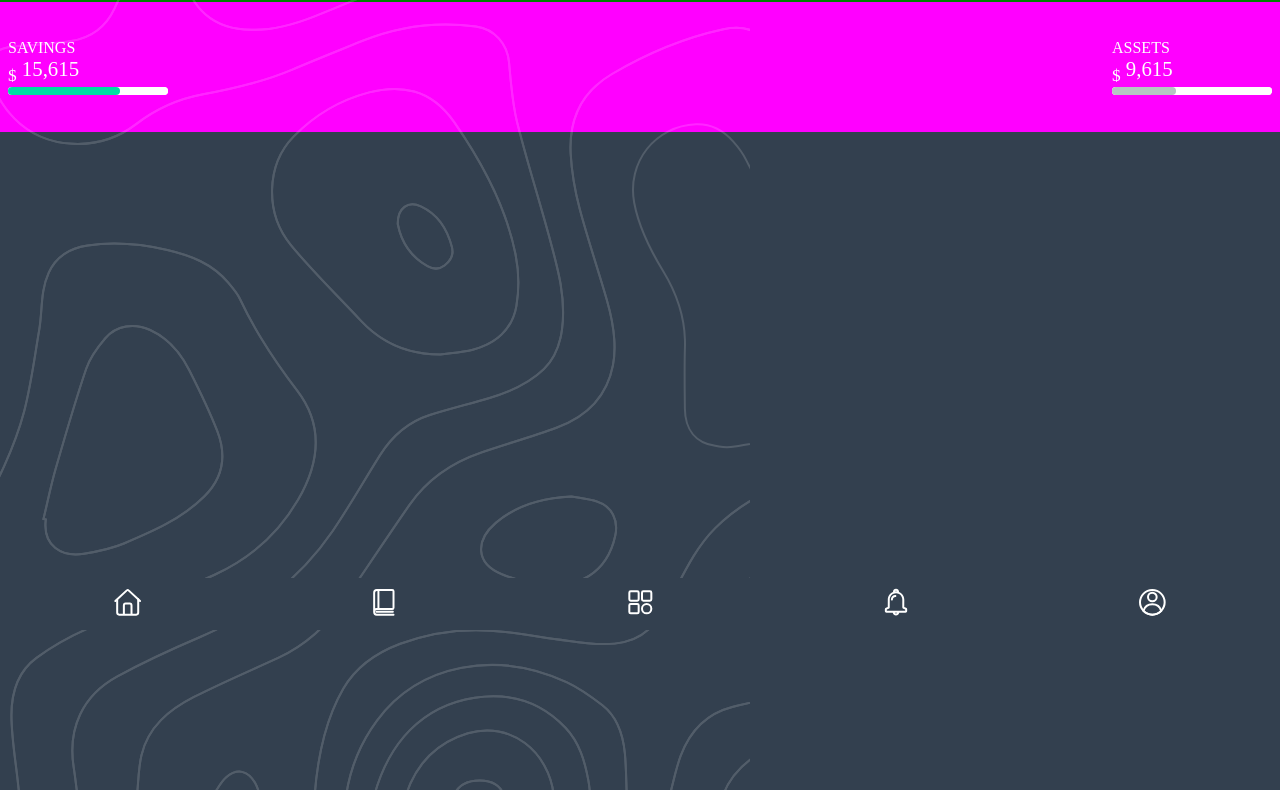
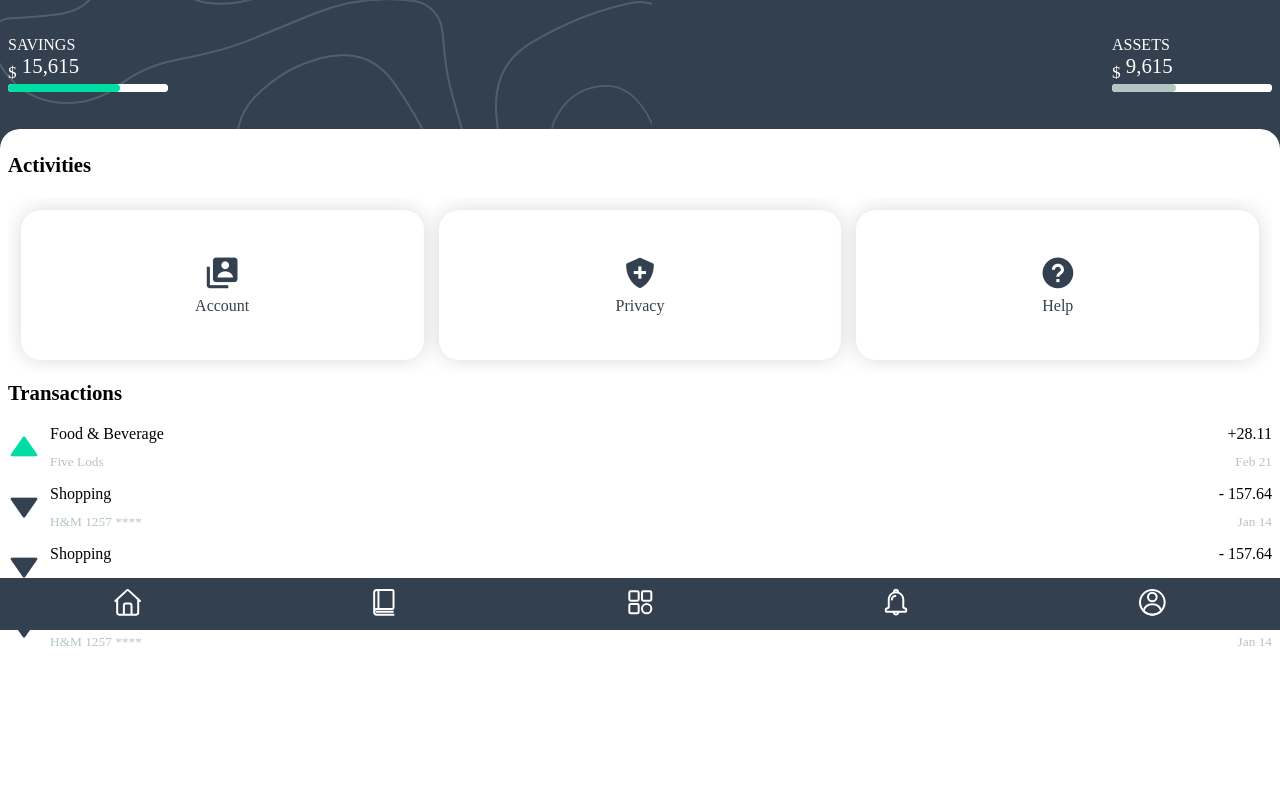
Before and after one commit to JoelRamos22/virtualWallet, a plain HTML site: page index.html in a window 1280 px wide. Shown: the part 170-960 px from the top of the page. Drawn offline with nearby package versions, Linux system fonts and the light colour scheme; a web font is replaced by a local one.

Commit message:
feat: :sparkles: Finalizacion primer page virtual wallet
Se termino la primera pagina de la virtual wallet con sus funciones de scroll interactivas para el usuario

```diff
--- a/css/style.css
+++ b/css/style.css
@@ -1,80 +1,98 @@
 @import url(variable.css);
-*{
+
+* {
     margin: 0;
     padding: 0;
     box-sizing: border-box;
     font-family: "SF-Pro-Text-Regular";
 }
-body {
+body{
     background: var(--color-primario);
 }
 .banner{
     position: absolute;
-    height: 200vh;
+    z-index: -1;
 }
-.header{
+.banner img{
+    width: 100%;
+    height: 105vh;
+    object-fit: cover;
+}
+.header {
     width: 100%;
     padding: 0 .5em;
     /* height: 60px; */
-    background: darkgoldenrod;
+    /* background: darkgoldenrod; */
     display: flex;
     flex-direction: row;
     justify-content: space-between;
     align-items: center;
     flex-wrap: nowrap;
 }
-.header__logo{
+
+.header__logo {
     /* background: red; */
     display: flex;
     align-items: center;
     gap: 5px;
 
 }
-.logo__icono{
+
+.logo__icono {
     /* background: green; */
 }
-.logo__icono img{
+
+.logo__icono img {
     width: 3em;
 }
-.logo__titulo{
+
+.logo__titulo {
     /* background: orange; */
     color: var(--color-ternario);
     font-family: "SF-Pro-Text-Bold";
     text-transform: uppercase;
 }
-.header__menu{
+
+.header__menu {
     /* background: darkblue; */
 }
-.header__menu i{
+
+.header__menu i {
     font-size: 3em;
     color: var(--color-ternario);
 }
-.main__titulo{
-    background: red;
+
+.main__titulo {
+    /* background: red; */
 }
-.titulo__card{
-    background: green;
+
+.titulo__card {
+    /* background: green; */
     display: flex;
     flex-direction: column;
     height: 120px;
     justify-content: center;
     padding: 0 0.5em
 }
+
 .titulo__card h2,
-.titulo__card p{
+.titulo__card p {
     font-size: 2.3em;
     color: var(--color-ternario);
     text-transform: capitalize;
 }
-.titulo__card h2{
+
+.titulo__card h2 {
     font-family: "SF-Pro-Text-Heavy";
 }
-.titulo__card p{
+
+.titulo__card p {
     font-family: "SF-Pro-Text-Light";
     text-transform: capitalize;
 }
+
 .titulo__balance {
-    background: fuchsia;
+    /* background: fuchsia; */
     color: var(--color-ternario);
     display: flex;
     height: 130px;
@@ -119,6 +137,7 @@ progress[value] {
     -moz-appearance: none;
     appearance: none;
     border: none;
+    /* margin: 0 10px; */
     height: .5em;
     border-radius: 10em;
 }
@@ -140,20 +159,135 @@ progress[value]::-moz-progress-bar {
     background: var(--color);
 }
 
-.footer{
+.main__activities{
+    background: var(--color-ternario);
+    height: 100vh;
+    padding: 1.5em 0.5em;
+    border-top-left-radius: 20px;
+    border-top-right-radius: 20px;
+    display: flex;
+    flex-direction: column;
+    gap: .5em;
+}
+.activities__service{
+    /* background: blue; */
+}
+.activities__service h3,
+.activities__transactions h3{
+    /* background: darkgoldenrod; */
+    text-transform: capitalize;
+    font-family: "SF-Pro-Text-Bold";
+    font-size: 1.3em;
+    margin-bottom: 20px;
+}
+
+.service__cards{
+    /* background: olivedrab; */
+    display: flex;
+    flex-direction: row;
+    justify-content: center;
+    overflow-x: scroll;
+    padding: 0.8em;
+    gap: 15px;
+}
+.service__cards div{
+    flex: 1;
+    min-width: 30%;
+    min-height: 150px;
+    border-radius: 20px;
+    background: var(--color-ternario);
+    box-shadow: 0px 0px 20px rgba(0, 0, 0, 0.150);
+    color: var(--color-primario);
+    font-family: "SF-Pro-Text-Semibold";
+    text-transform: capitalize;
+    display: flex;
+    flex-direction: column;
+    justify-content: center;
+    align-items: center;
+    gap: 5px;
+}
+.service__cards div i{
+    font-size: 2.3em;
+}
+.service__cards__item_1,
+.service__cards__item_2,
+.service__cards__item_3{
+    /* background: darkmagenta; */
+}
+
+
+
+
+
+.activities__transactions{
+    /* background: red; */
+}
+
+.transactions__cards{
+    /* background: orangered; */
+    height: 460px;
+    display: flex;
+    flex-direction: column;
+    overflow-y: scroll;
+    gap: 15px
+}
+.transactions__cards div{
+    /* background: darkgoldenrod; */
+    height: 45px;
+    display: flex;
+    flex-direction: row;
+    justify-content: space-between;
+    align-items: center;
+    gap: 10px;
+}
+.transactions__cards div i {
+    font-size: 2em;
+}
+div.transactions__description,
+div.transactions__value{
+    display: flex;
+    flex-direction: column;
+    text-transform: capitalize;
+}
+div.transactions__description{
+    align-items: flex-start;
+}
+div.transactions__value{
+    align-items: flex-end;
+}
+div.transactions__description p,
+div.transactions__value p{
+    font-family: "SF-Pro-Text-Bold";
+}
+div.transactions__description small,
+div.transactions__value small{
+    font-family: "SF-Pro-Text-Light";
+    color: var(--color-cuarto);
+}
+i.bx.bxs-up-arrow{
+    color: var(--color-secundario);
+}
+i.bxs-down-arrow{
+    color: var(--color-primario);
+}
+
+.footer {
     width: 100%;
     background: var(--color-primario);
     position: fixed;
     bottom: 0;
 }
+
 .footer ul {
     display: flex;
     justify-content: space-around;
 }
+
 .footer ul li {
     list-style: none;
     margin: .5em 0;
 }
-.footer ul li a img{
+
+.footer ul li a img {
     width: 2em;
 }
--- a/index.html
+++ b/index.html
@@ -2,8 +2,8 @@
 <html lang="en">
 <head>
     <meta charset="UTF-8">
-    <meta name="viewport" content="width=device-width, initial-scale=1.0, maximum_scale=1.0, user_scalable=no">
-    <title>Virtual Wallet</title>
+    <meta name="viewport" content="width=device-width, initial-scale=1.0">
+    <title>Document</title>
     <link rel="stylesheet" href="css/style.css">
     <link href='https://unpkg.com/boxicons@2.1.4/css/boxicons.min.css' rel='stylesheet'>
 </head>
@@ -14,7 +14,7 @@
     <header class="header">
         <div class="header__logo">
             <div class="logo__icono">
-                <img src="storage/img/Frame 2.svg">
+                <img src="storage/img/Frame2.png">
             </div>
             <div class="logo__titulo">invento</div>
         </div>
@@ -41,6 +41,82 @@
                 </div>
             </article>
         </section>
+        <section class="main__activities">
+            <article class="activities__service">
+                <h3>activities</h3>
+                <div class="service__cards">
+                    <div class="service__cards__item_1">
+                        <i class='bx bxs-user-account'></i>
+                        <p>account</p>
+                    </div>
+                    <div class="service__cards__item_2">
+                        <i class='bx bxs-shield-plus' ></i>
+                        <p>privacy</p>
+                    </div>
+                    <div class="service__cards__item_3">
+                        <i class='bx bxs-help-circle' ></i>
+                        <p>help</p>
+                    </div>
+                </div>
+            </article>
+            <article class="activities__transactions">
+                <h3>transactions</h3>
+                <div class="transactions__cards">
+                    <div class="transactions__cards__item">
+                        <div>
+                            <i class='bx bxs-up-arrow'></i>
+                            <div class="transactions__description">
+                                <p>food & beverage</p>
+                                <small>five lods</small>
+                            </div>
+                        </div>
+                        <div class="transactions__value">
+                            <p>+28.11</p>
+                            <small>feb 21</small>
+                        </div>
+                    </div>
+                    <div class="transactions__cards__item">
+                        <div>
+                            <i class='bx bxs-down-arrow'></i>
+                            <div class="transactions__description">
+                                <p>shopping</p>
+                                <small>h&m 1257 ****</small>
+                            </div>
+                        </div>
+                        <div class="transactions__value">
+                            <p>- 157.64</p>
+                            <small>jan 14</small>
+                        </div>
+                    </div>
+                    <div class="transactions__cards__item">
+                        <div>
+                            <i class='bx bxs-down-arrow'></i>
+                            <div class="transactions__description">
+                                <p>shopping</p>
+                                <small>h&m 1257 ****</small>
+                            </div>
+                        </div>
+                        <div class="transactions__value">
+                            <p>- 157.64</p>
+                            <small>jan 14</small>
+                        </div>
+                    </div>
+                    <div class="transactions__cards__item">
+                        <div>
+                            <i class='bx bxs-down-arrow'></i>
+                            <div class="transactions__description">
+                                <p>shopping</p>
+                                <small>h&m 1257 ****</small>
+                            </div>
+                        </div>
+                        <div class="transactions__value">
+                            <p>- 157.64</p>
+                            <small>jan 14</small>
+                        </div>
+                    </div>
+                </div>
+            </article>
+        </section>
     </main>
     <footer class="footer">
         <ul>
```
